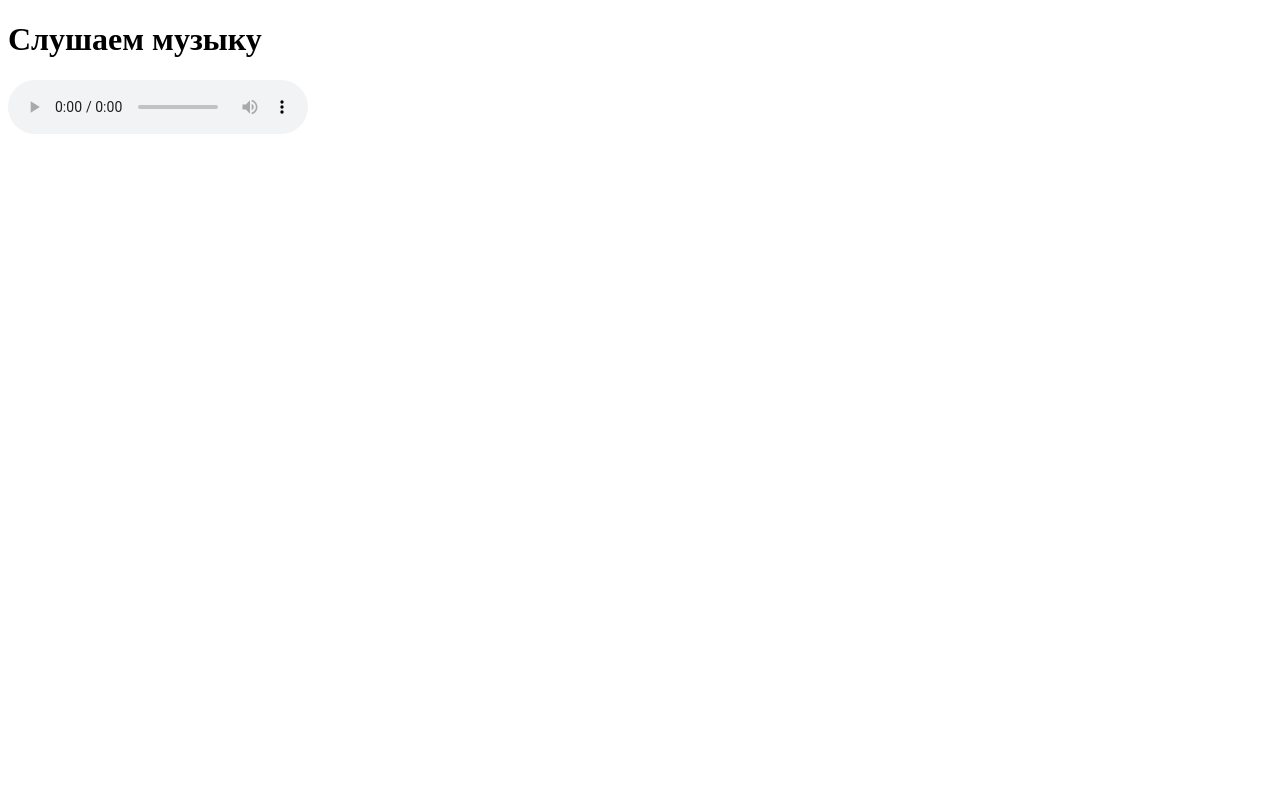
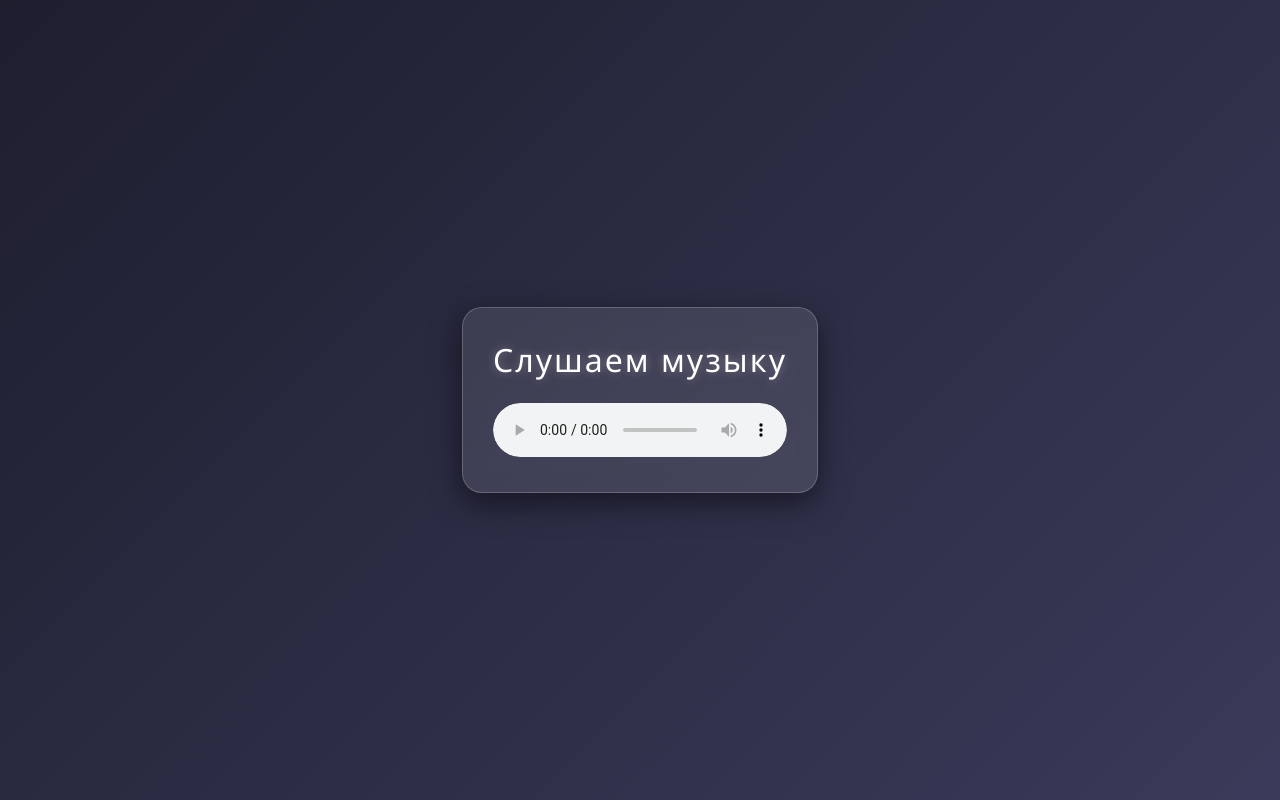
Before and after one commit to Janya-0/Janya-0, a plain HTML site: page index.html in a window 1280 px wide. Drawn offline with Linux system fonts and the light colour scheme.

Commit message:
Update index.html

```diff
--- a/index.html
+++ b/index.html
@@ -2,14 +2,57 @@
 <html lang="ru">
 <head>
     <meta charset="UTF-8">
-    <title>Мой аудиоплеер</title>
+    <title>Моя музыка</title>
+    <style>
+        /* Общий фон страницы */
+        body {
+            background: linear-gradient(135deg, #1e1e2f, #3a3a5a);
+            color: white;
+            font-family: 'Segoe UI', Tahoma, Geneva, Verdana, sans-serif;
+            display: flex;
+            flex-direction: column;
+            align-items: center;
+            justify-content: center;
+            height: 100vh;
+            margin: 0;
+        }
+
+        /* Карточка плеера */
+        .player-card {
+            background: rgba(255, 255, 255, 0.1);
+            backdrop-filter: blur(10px);
+            padding: 30px;
+            border-radius: 20px;
+            box-shadow: 0 10px 30px rgba(0, 0, 0, 0.5);
+            text-align: center;
+            border: 1px solid rgba(255, 255, 255, 0.2);
+        }
+
+        h1 {
+            margin-top: 0;
+            font-weight: 300;
+            letter-spacing: 2px;
+            text-shadow: 0 0 10px rgba(255, 255, 255, 0.3);
+        }
+
+        /* Немного стилизуем сам тег audio */
+        audio {
+            width: 100%;
+            max-width: 400px;
+            border-radius: 30px;
+            outline: none;
+            /* Меняет цвет ползунка в некоторых браузерах */
+            accent-color: #ff7eb3;
+        }
+    </style>
 </head>
 <body>
-    <h1>Слушаем музыку</h1>
-
-    <audio controls>
-        <source src="music.mp3" type="audio/mpeg">
-        Ваш браузер не поддерживает аудио.
-    </audio>
+    <div class="player-card">
+        <h1>Слушаем музыку</h1>
+        <audio controls>
+            <source src="music.mp3" type="audio/mpeg">
+            Ваш браузер не поддерживает аудио.
+        </audio>
+    </div>
 </body>
 </html>
```
